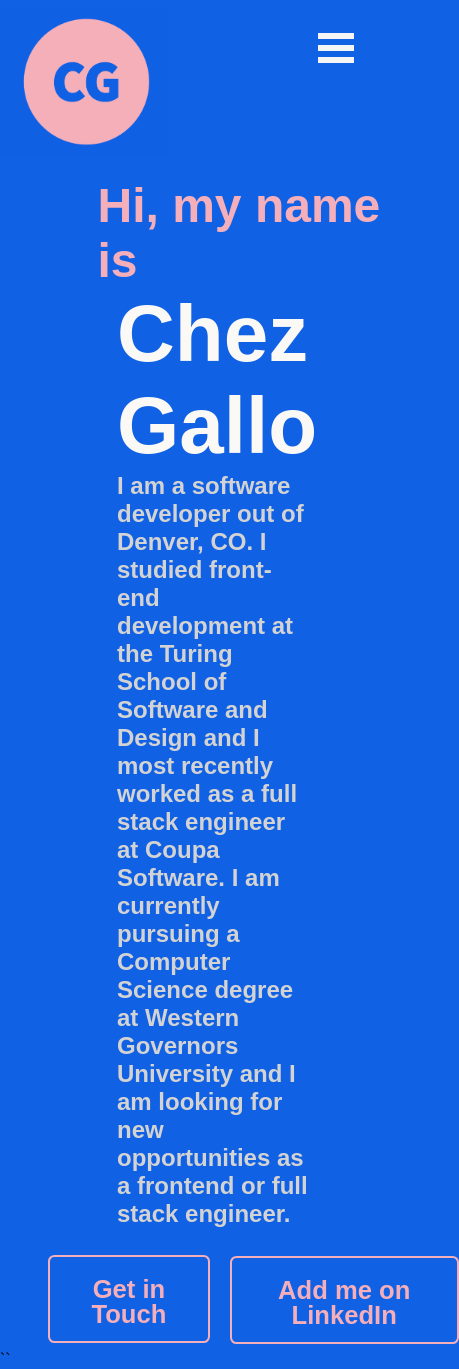
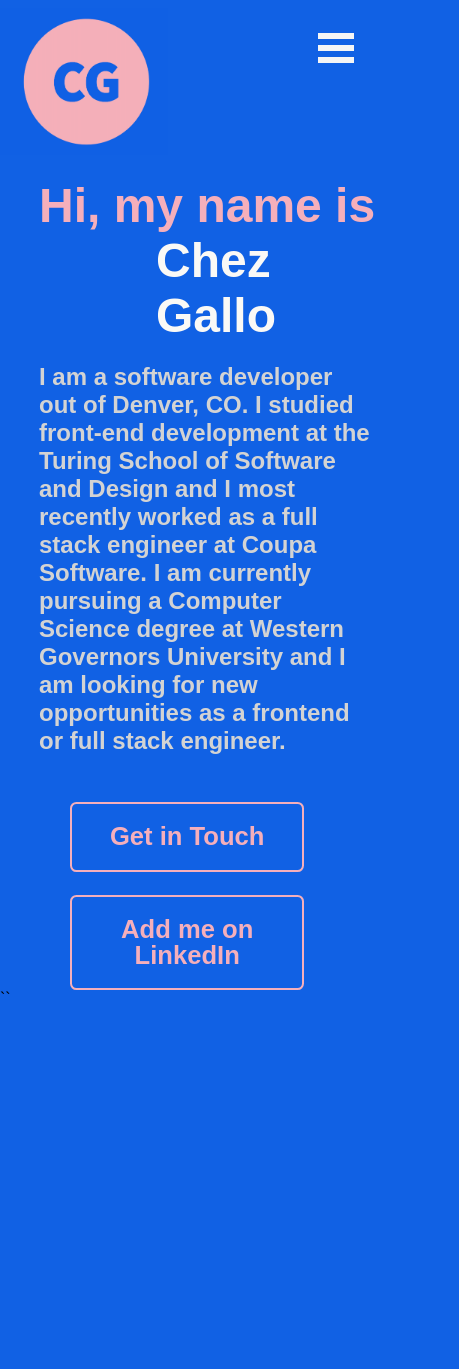
Before and after one commit to cagallo/chez-portfolio, a React (Create React App) app: page / in a window 390 px wide. Shown: the whole page, 459 px wide, since content can reach past the window. After the commit the page ends 1008 px from the top, so only its background shows below. Built offline with nearby package versions, Linux system fonts and the light colour scheme; a web font is replaced by a local one.

Commit message:
Add breakpoints for media queries

```diff
--- a/src/components/About/About.scss
+++ b/src/components/About/About.scss
@@ -84,3 +84,14 @@
   border: 2px solid #F5AFBB;
   border-radius: 4%;
 }
+
+
+@media screen and (max-width: 600px) {
+  .hello {
+    width: 83%;
+  }
+
+  .about-container {
+    flex-direction: column-reverse;
+  }
+  }
--- a/src/components/Contact/Contact.scss
+++ b/src/components/Contact/Contact.scss
@@ -35,3 +35,13 @@
   text-align: center;
   text-decoration: none;
 }
+
+@media screen and (max-width: 600px) {
+  .msg {
+    width: 75%;
+  }
+
+  .mailer {
+    width: 25%;
+  }
+}
--- a/src/components/Home/Home.scss
+++ b/src/components/Home/Home.scss
@@ -49,3 +49,30 @@
     display: flex;
     justify-content: center ;
   }
+
+  @media screen and (max-width: 600px) {
+    .info {
+      width: 85%;
+      margin-left: 10%;
+      margin-top: 5%;
+    }
+
+    .name {
+      font-size: 3em;
+      margin-left: 40%;
+    }
+
+    .intro {
+      margin-left: 10%;
+    }
+
+    .link-container {
+      display: flex;
+      flex-direction: column;
+      margin-right: 40%;
+    }
+
+    button {
+      margin-top: 10%;
+    }
+  }
--- a/src/components/ProjectCard/ProjectCard.scss
+++ b/src/components/ProjectCard/ProjectCard.scss
@@ -134,3 +134,21 @@
   text-align: center;
   text-decoration: none;
 }
+
+@media screen and (max-width: 600px) {
+  .project-card {
+    grid-template-columns: none;
+    height: max-content;
+  }
+
+  .project-info-left {
+    width: 70%;
+    margin-left: 1%;
+  }
+
+  .project-info-right {
+    width: 77%;
+    margin-left: 1%;
+    padding: none;
+  }
+}
```
